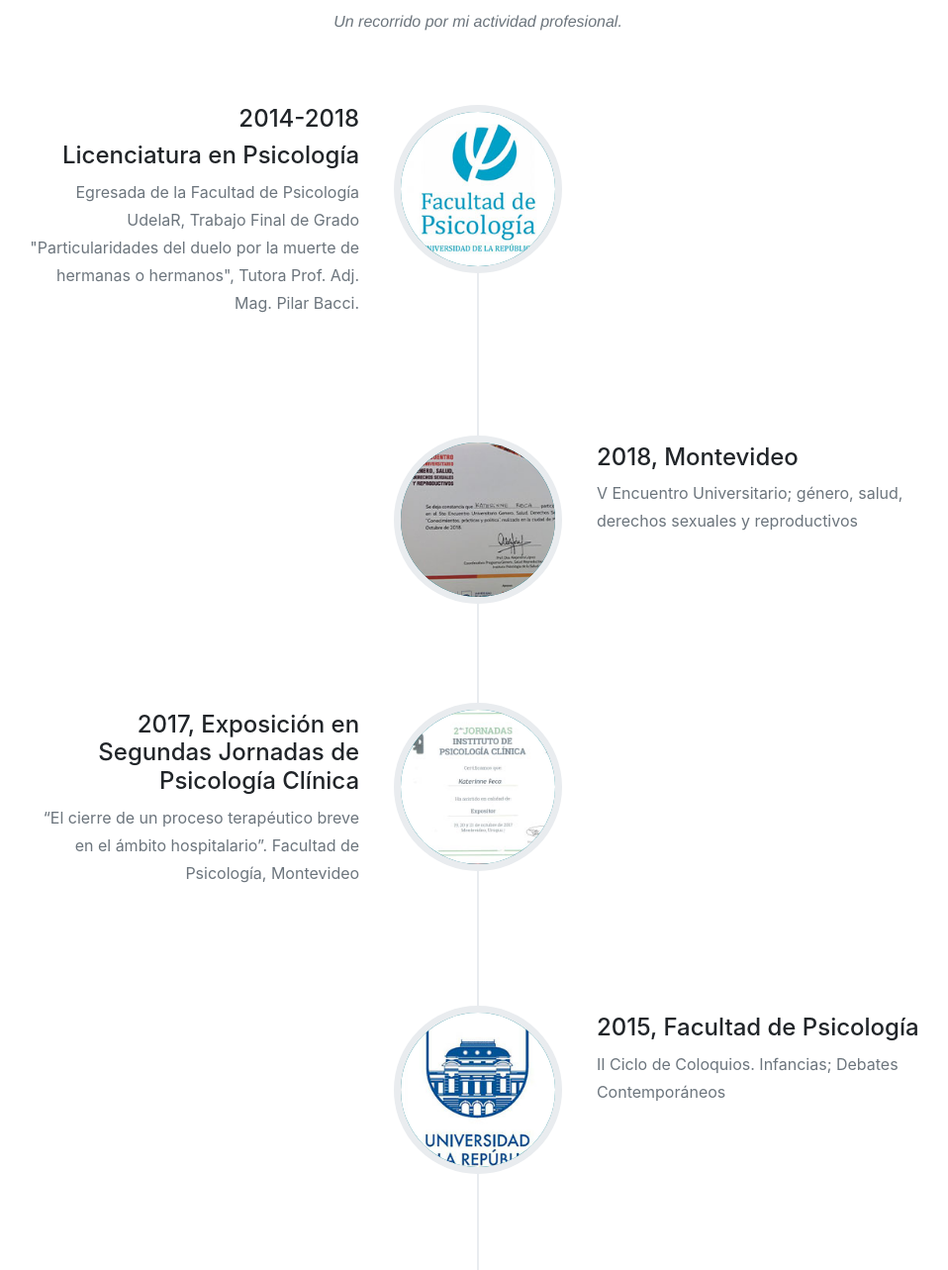
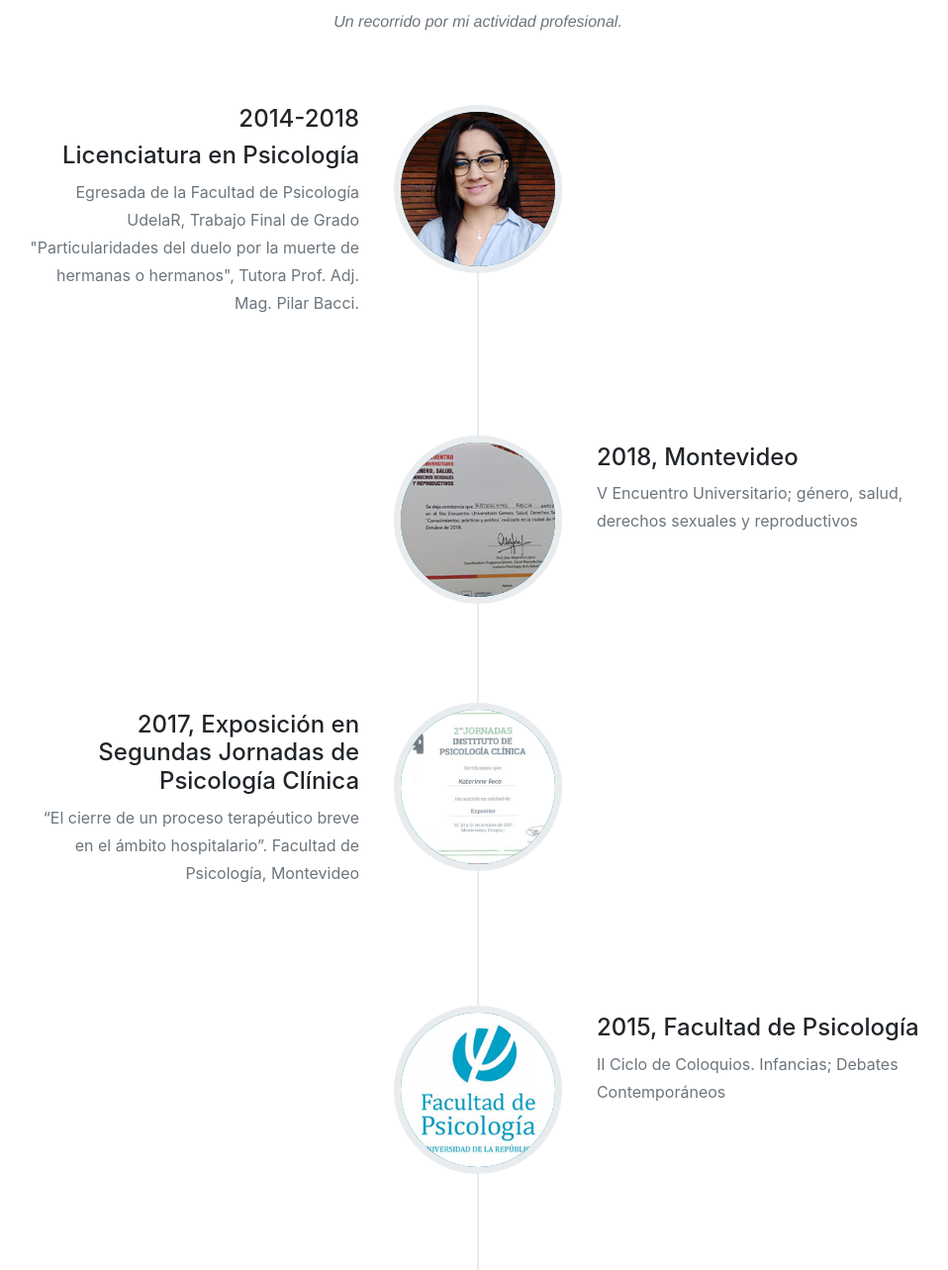
Before and after one commit to PabloGancharov/Katerinnereca.github.io, a website with bundled scripts: page index.html in a window 1280 px wide. Shown: the part 1669-2952 px from the top of the page at 99% size, without its empty margins (157-1115 px from the left). Built offline with nearby package versions, Linux system fonts and the light colour scheme; a web font is replaced by a local one.

Commit message:
Img
Imagenes CV

```diff
--- a/index.html
+++ b/index.html
@@ -250,7 +250,7 @@ height="0" width="0" style="display:none;visibility:hidden"></iframe></noscript>
             <ul class="timeline">
               <li>
                 <div class="timeline-image">
-                  <img class="rounded-circle img-fluid" src="img/about/1.jpg" alt="">
+                  <img class="rounded-circle img-fluid" src="img/about/4.png" alt="">
                 </div>
                 <div class="timeline-panel">
                   <div class="timeline-heading">
@@ -292,7 +292,7 @@ height="0" width="0" style="display:none;visibility:hidden"></iframe></noscript>
               </li>
               <li class="timeline-inverted">
                 <div class="timeline-image">
-                  <img class="rounded-circle img-fluid" src="img/about/4.jpg" alt="">
+                  <img class="rounded-circle img-fluid" src="img/about/1.jpg" alt="">
                 </div>
                 <div class="timeline-panel">
                   <div class="timeline-heading">
```
Also changed, not shown: img/about/4.png (added).
